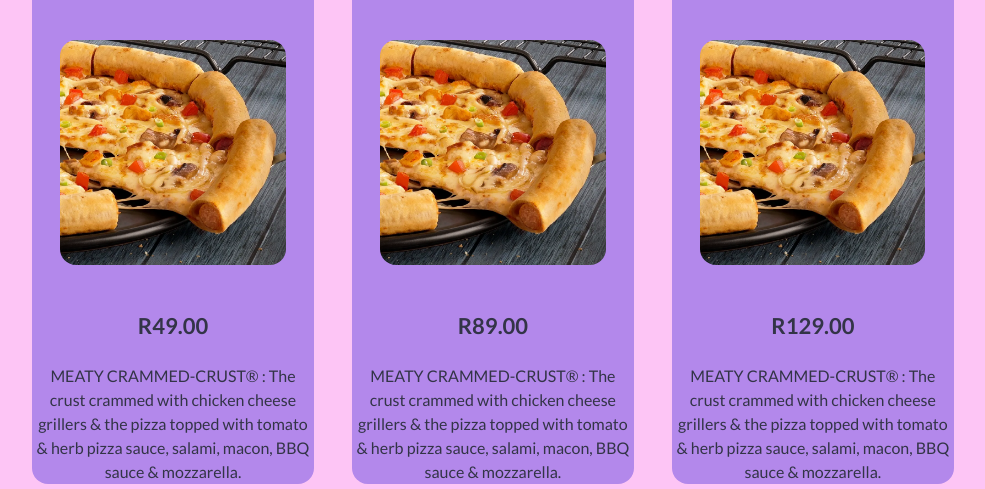
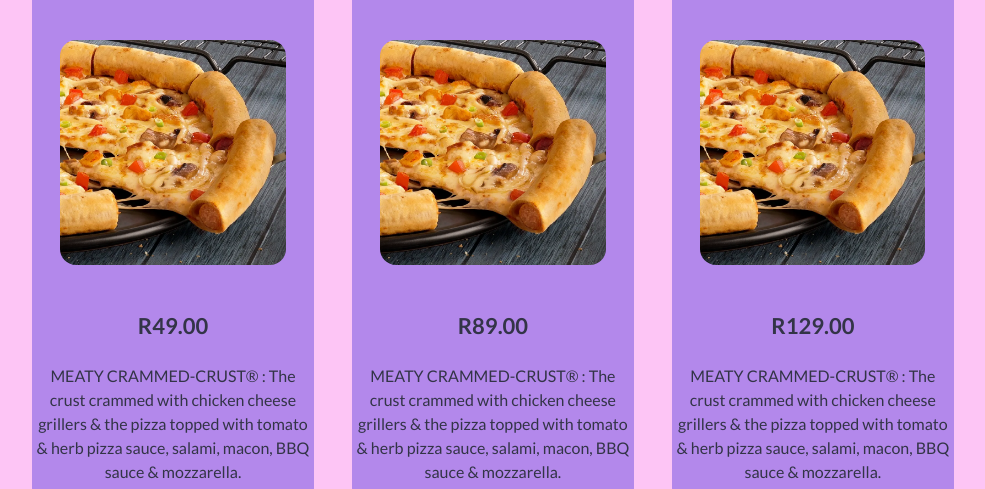
Before and after one commit to matjutapretty/Perfect-Pizza-Simple-Grid, a plain HTML site: page index.html in a window 1280 px wide. Shown: the part 231-720 px from the top of the page, without its empty margins (147-1132 px from the left). Drawn offline with Linux system fonts and the light colour scheme.

Commit message:
third changes

```diff
--- a/index.html
+++ b/index.html
@@ -38,8 +38,8 @@ body {
     border: 0.5em;
     text-align: center;
     border-radius: 1em;
-    padding: 0px;
-    margin: 10px;
+    padding-bottom: 20px;
+    margin: 50%;
 
 }
 .box {
```
